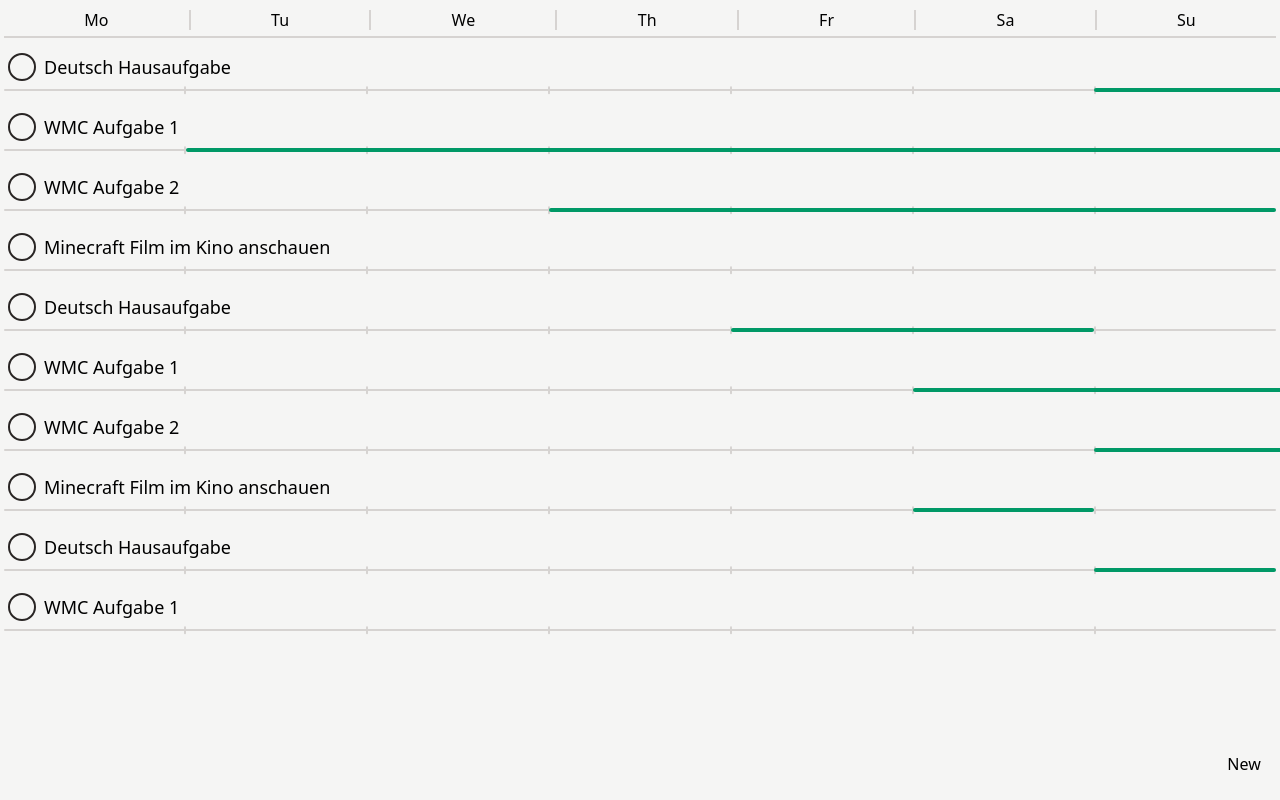
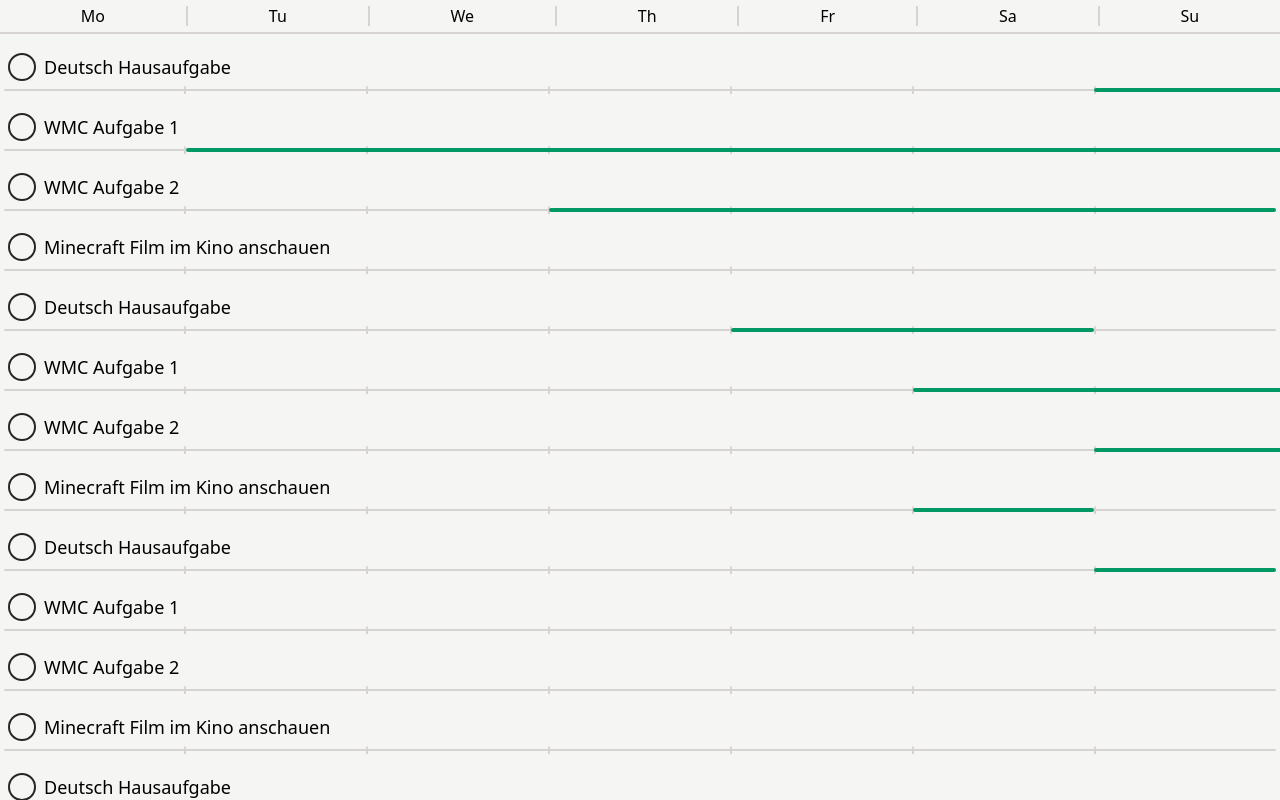
Before and after one commit to ToBinio/task-line, a Nuxt app: page / in a window 1280 px wide. Built offline with nearby package versions, Linux system fonts and the light colour scheme.

Commit message:
scroll todos

```diff
--- a/pages/index.vue
+++ b/pages/index.vue
@@ -4,12 +4,12 @@
 
 let todoStore = useTodoStore();
 </script>
+<template>
+    <div class="w-dvw h-dvh flex flex-col overflow-hidden">
+        <TimeHeader />
+        <div class="h-0.5 spacer"></div>
 
-<template>
-    <div class="h-dvh w-dvw overflow-hidden relative">
-        <div class="p-1">
-            <TimeHeader />
-            <div class="h-0.5 spacer"></div>
+        <div class="flex-1 overflow-y-scroll overflow-x-hidden p-1 w-dvw">
             <TransitionGroup>
                 <div
                     class="max-h-15 h-15"
@@ -20,7 +20,10 @@
                 </div>
             </TransitionGroup>
         </div>
+
+        <!--
         <NewTodo />
+        -->
     </div>
 </template>
 
--- a/stores/useTodoStore.ts
+++ b/stores/useTodoStore.ts
@@ -3,7 +3,7 @@
 
 export const useTodoStore = defineStore("todos", {
   state: (): { data: Todo[] } => ({
-    data: getTestTodos(10),
+    data: getTestTodos(20),
   }),
   actions: {
     removeTodo(uuid: UUID) {
```
